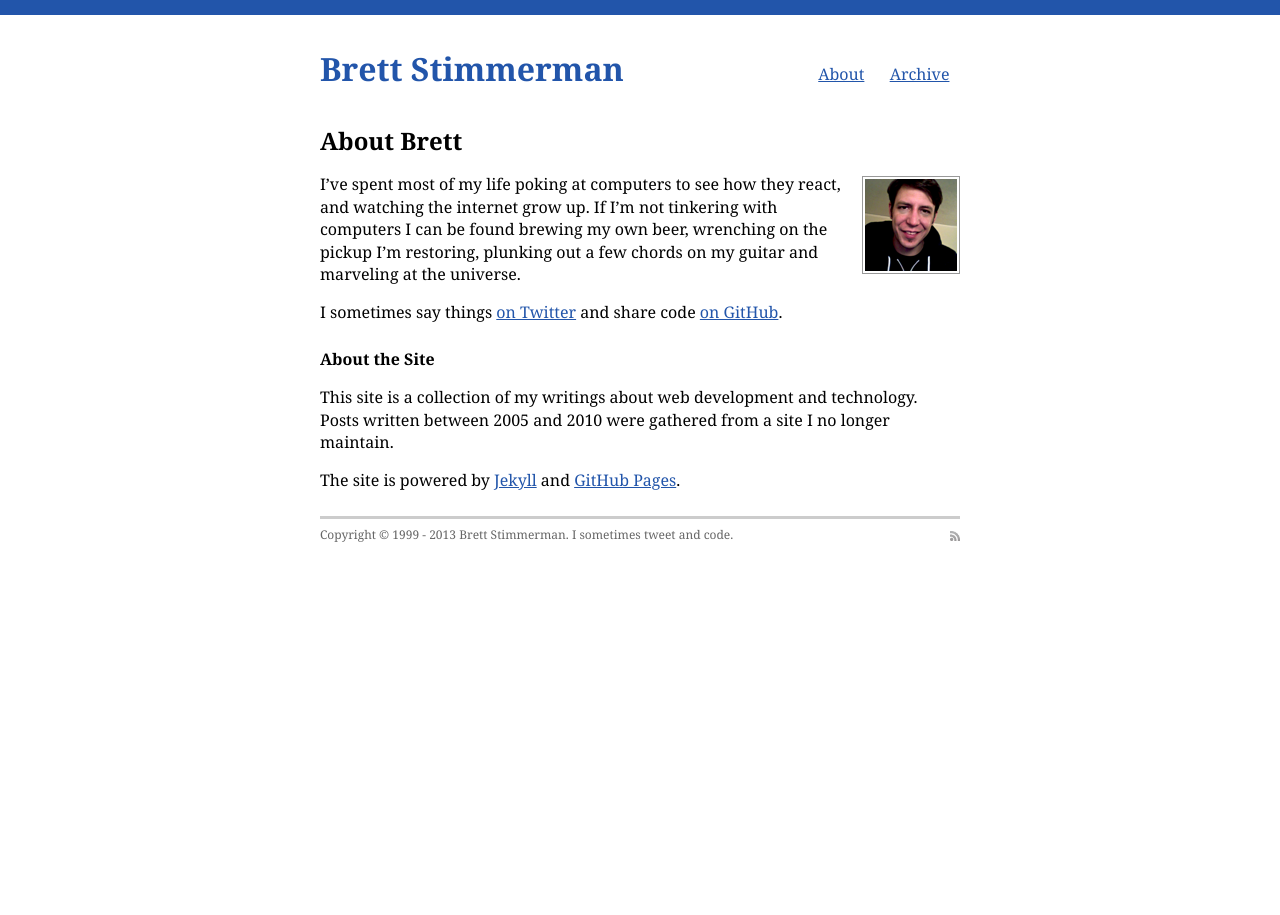
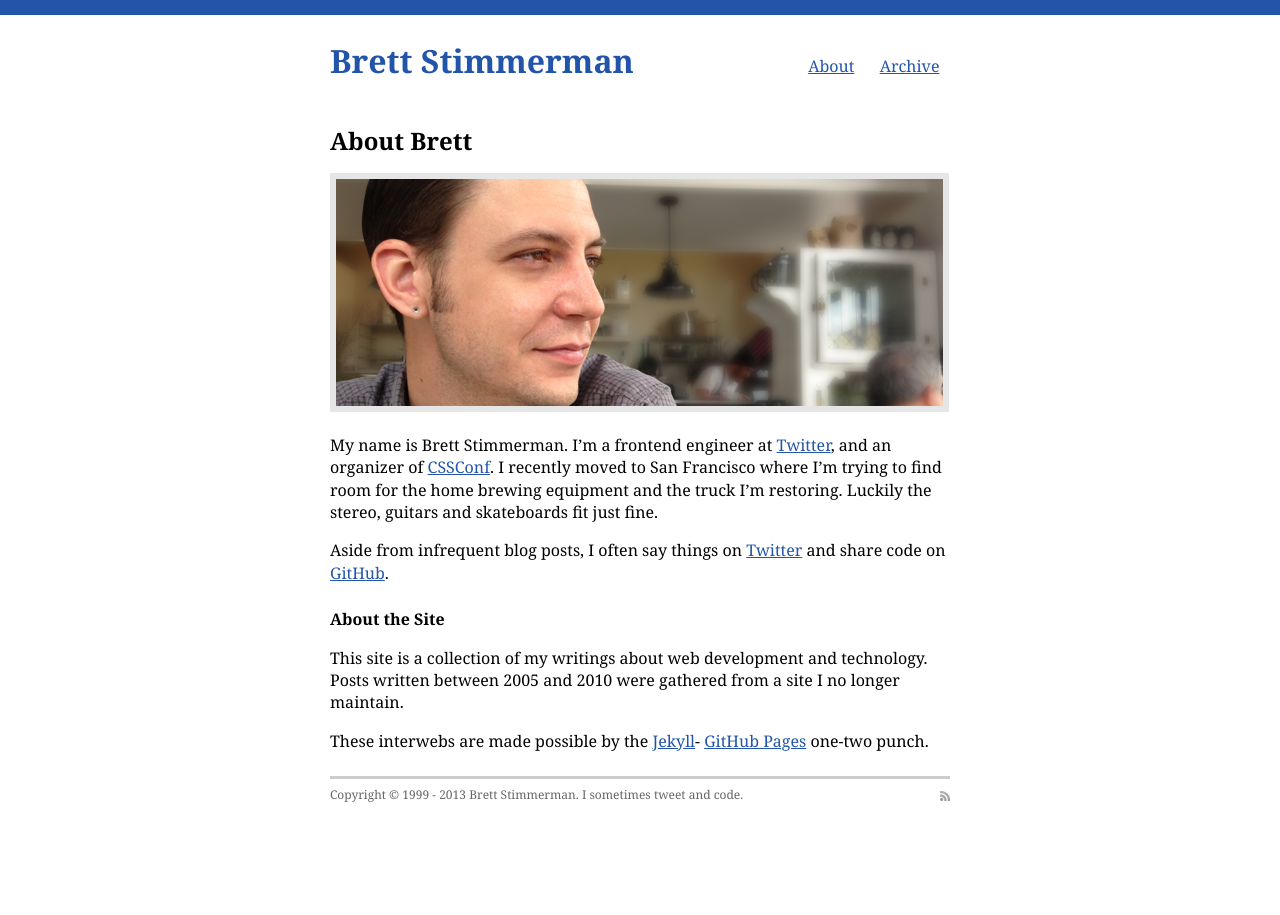
Before and after one commit to brettstimmerman/brettstimmerman.github.com, a Jekyll site: the page built from about.md, in a window 1280 px wide. Built offline with Jekyll 4.4.1, drawn with Linux system fonts in a browser that asks for light colours; Markdown is read by kramdown in place of the engine named in the settings.

Commit message:
Updated about page, photo and favicon

```diff
--- a/_layouts/default.html
+++ b/_layouts/default.html
@@ -10,7 +10,7 @@
   <link rel="stylesheet" href="/css/screen.css" type="text/css"
     media="screen, projection" />
 
-  <link rel="icon" href="images/favicon.png" />
+  <link rel="icon" href="/images/favicon.png" />
   <link rel="alternate" type="application/atom+xml"
     href="http://feeds.feedburner.com/brettstimmerman"/>
 
--- a/about.md
+++ b/about.md
@@ -3,14 +3,15 @@ title: About Brett
 layout: post
 ---
 
-<img src="/images/me.png" alt="Photo of Brett Stimmerman"/>
+<img src="/images/me.png" alt="Photo of Brett Stimmerman" class="me"/>
 
-I've spent most of my life poking at computers to see how they react, and
-watching the internet grow up. If I'm not tinkering with computers I can be
-found brewing my own beer, wrenching on the pickup I'm restoring, plunking out a
-few chords on my guitar and marveling at the universe.
+My name is Brett Stimmerman. I'm a frontend engineer at [Twitter][1], and an
+organizer of [CSSConf][4]. I recently moved to San Francisco where I'm trying
+to find room for the home brewing equipment and the truck I'm restoring. Luckily
+the stereo, guitars and skateboards fit just fine.
 
-I sometimes say things [on Twitter][2] and share code [on GitHub][1].
+Aside from infrequent blog posts, I often say things on [Twitter][1] and share
+code on [GitHub][2].
 
 ### About the Site
 
@@ -18,8 +19,10 @@ This site is a collection of my writings about web development and technology.
 Posts written between 2005 and 2010 were gathered from a site I no longer
 maintain.
 
-The site is powered by [Jekyll](http://jekyllrb.com/) and
-[GitHub Pages](http://pages.github.com).
+These interwebs are made possible by the [Jekyll](http://jekyllrb.com/)-
+[GitHub Pages](http://pages.github.com) one-two punch.
 
-[1]: http://github.com/brettstimmerman
-[2]: http://twitter.com/bretts
+[1]: http://twitter.com/bretts
+[2]: http://github.com/brettstimmerman
+[3]: http://csslint.net
+[4]: http://cssconf.com
--- a/css/screen.css
+++ b/css/screen.css
@@ -42,13 +42,16 @@ p code {
   padding: 0 0.2em;
 }
 
-.hd { position: relative; }
+.hd {
+  margin-bottom: 2.5em;
+  position: relative;
+}
 .hd .title { margin-right: 2em; }
 
 .main {
   margin: 0 auto;
-  padding: 2em 0 1.5em;
-  max-width: 40em;
+  padding: 1.5em 0;
+  max-width: 620px;
   min-width: 320px;
 }
 
@@ -66,7 +69,6 @@ p code {
 .title {
   font-size: 32px;
   font-weight: bold;
-  margin-bottom: 1em;
 }
 .title a { color: #25a; }
 .title a:focus,
@@ -104,8 +106,14 @@ p code {
 .post img {
   border: 1px solid #999;
   float: right;
-  margin: 3px 0em 3px 1em;
+  margin: 3px 0 3px 1em;
   padding: 2px;
+}
+.post .me {
+  border: 6px solid #e6e6e6;
+  float: none;
+  padding: 0;
+  margin: 0;
 }
 
 .notes {
--- a/css/syntax.css
+++ b/css/syntax.css
@@ -1,6 +1,5 @@
 .highlight {
   background: #f8f8f8;
-  border: 1px solid #ddd;
   border-radius: 5px;
   font-size: 13px;
   margin: 1em 0;
```
Also changed, not shown: images/favicon.png, images/me.png.
